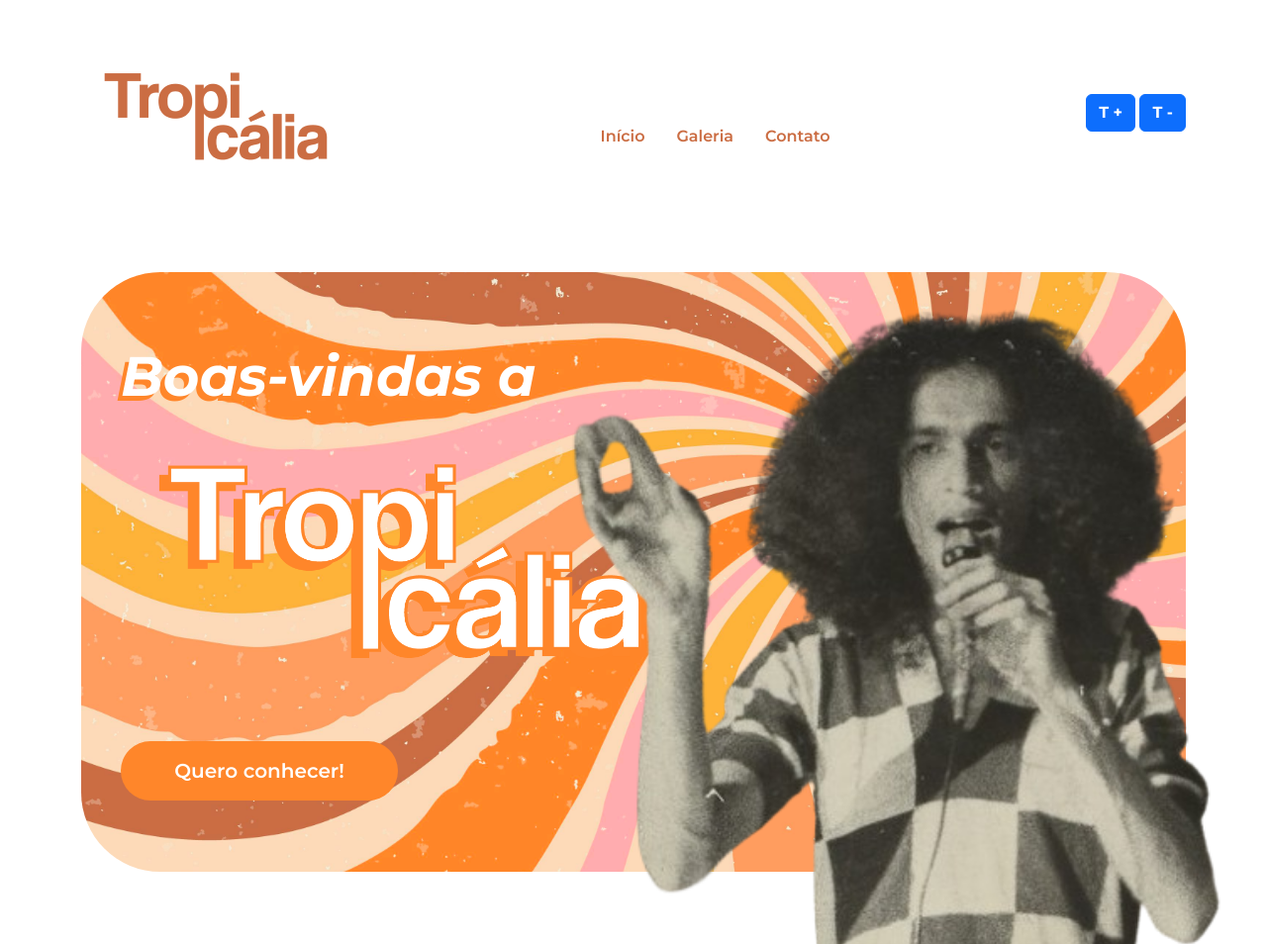
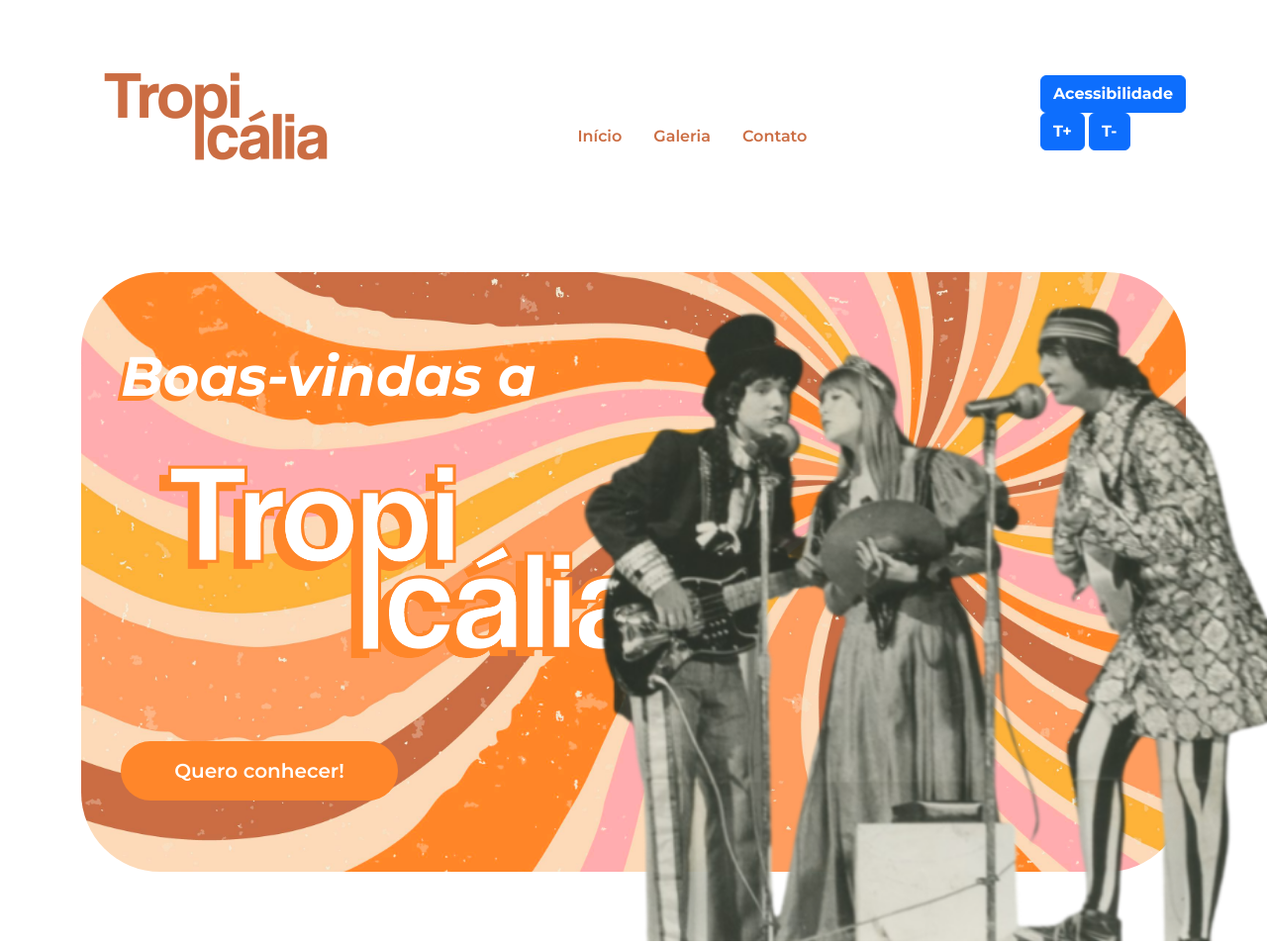
Before and after one commit to JoanirRibeiro/TurmaFT1ajornada2025, a plain HTML site: page index.html in a window 1280 px wide. Shown: the top 954 px of the page at 99% size. Drawn offline with nearby package versions, Linux system fonts and the light colour scheme.

Commit message:
correção de erro em linha de código html

```diff
--- a/index.html
+++ b/index.html
@@ -7,7 +7,8 @@
     <link rel="preconnect" href="https://fonts.googleapis.com">
     <title>Tropicália</title>
     <link href="https://cdnjs.cloudflare.com/ajax/libs/bootstrap/5.3.3/css/bootstrap.min.css" rel="stylesheet">
-    <link rel="stylesheet" href="https://cdnjs.cloudflare.com/ajax/libs/bootstrap-icons/1.11.3/font/bootstrap-icons.min.css">
+    <link rel="stylesheet"
+        href="https://cdnjs.cloudflare.com/ajax/libs/bootstrap-icons/1.11.3/font/bootstrap-icons.min.css">
     <link rel="stylesheet" href="styles.css">
 </head>
 
@@ -23,8 +24,12 @@
             </ul>
 
             <div id="acessibilidade" class="menu-acessibilidade">
-                <button id="aumetar-fonte" class="btn btn-primary fw-bold">T +</button>
-                <button id="dimnuir-fonte" class="btn btn-primary fw-bold">T -</button>
+                <button id="botao-acessibilidade" class="btn btn-primary fw-bold rotacao-botao">Acessibilidade
+                </button>
+                <div id="opcoes-acessibilidade" class="opcoes-acessibilidade apresenta-lista ">
+                <button id="aumentar-fonte" class="btn btn-primary fw-bold"> T+ </button>
+                <button id="diminuir-fonte" class="btn btn-primary fw-bold"> T- </button>
+                </div>
             </div>
         </nav>
 
@@ -35,13 +40,14 @@
 
         <section id="inicio" class="my-5">
             <div class="inicio-fundo d-flex justify-content-between align-items-center">
-                <img src="img/lossy-page1-432px-Caetano_Veloso__Fundo_Correio_da_Manhã__cropped_.tif-removebg-preview.png" alt="O cantor Caetano Veloso em pé, cantando, com um microfone na mão esquerda e com a mão direita levantada, está usando cabelos longos, uma camisa xadrez de mangas curtas" title=" Caetano Veloso, Fundo Correio da Manhã" class="img-fluid img-inicio">
+                <img src="img/lossy-page1-640px-Os_Mutantes.tif (1).png"
+                    alt="foto preto e branco da banta Os Mutantes, com três pessoas em pé, cantando e tocando instrumentos"
+                    title="Os mutantes - CC0 Domínio Público / Acervo Arquivo Nacional" class="img-fluid img-inicio">
                 <div class="esquerda-conteudo">
                     <h1 class="display-4 text-white fst-italic fw-bold">Boas-vindas a</h1>
                     <img src="img/logo-2.png" alt="Logotipo secundário da Tropicália" class="mb-3" width="563"
                         height="278" loading="lazy">
-                    <a href="#tropicalia"
-                        class="btn btn-primary btn-lg botao-inicio fw-semibold">Quero
+                    <a href="#tropicalia" class="btn btn-primary btn-lg botao-inicio fw-semibold">Quero
                         conhecer!</a>
                 </div>
 
@@ -50,7 +56,7 @@
 
         <section id="tropicalia" class="my-5 pt-6 secao-tropicalia">
             <div class="container d-flex align-items-center ">
-                  <div class="col-5">
+                <div class="col-5">
                     <h2>O que foi a Tropicália?</h2>
                     <p class="p-2">A Tropicália, também conhecida como Tropicalismo, foi um movimento cultural
                         brasileiro que surgiu na década de 1960, tendo seu auge entre 1967 e 1968. Esse movimento
```
